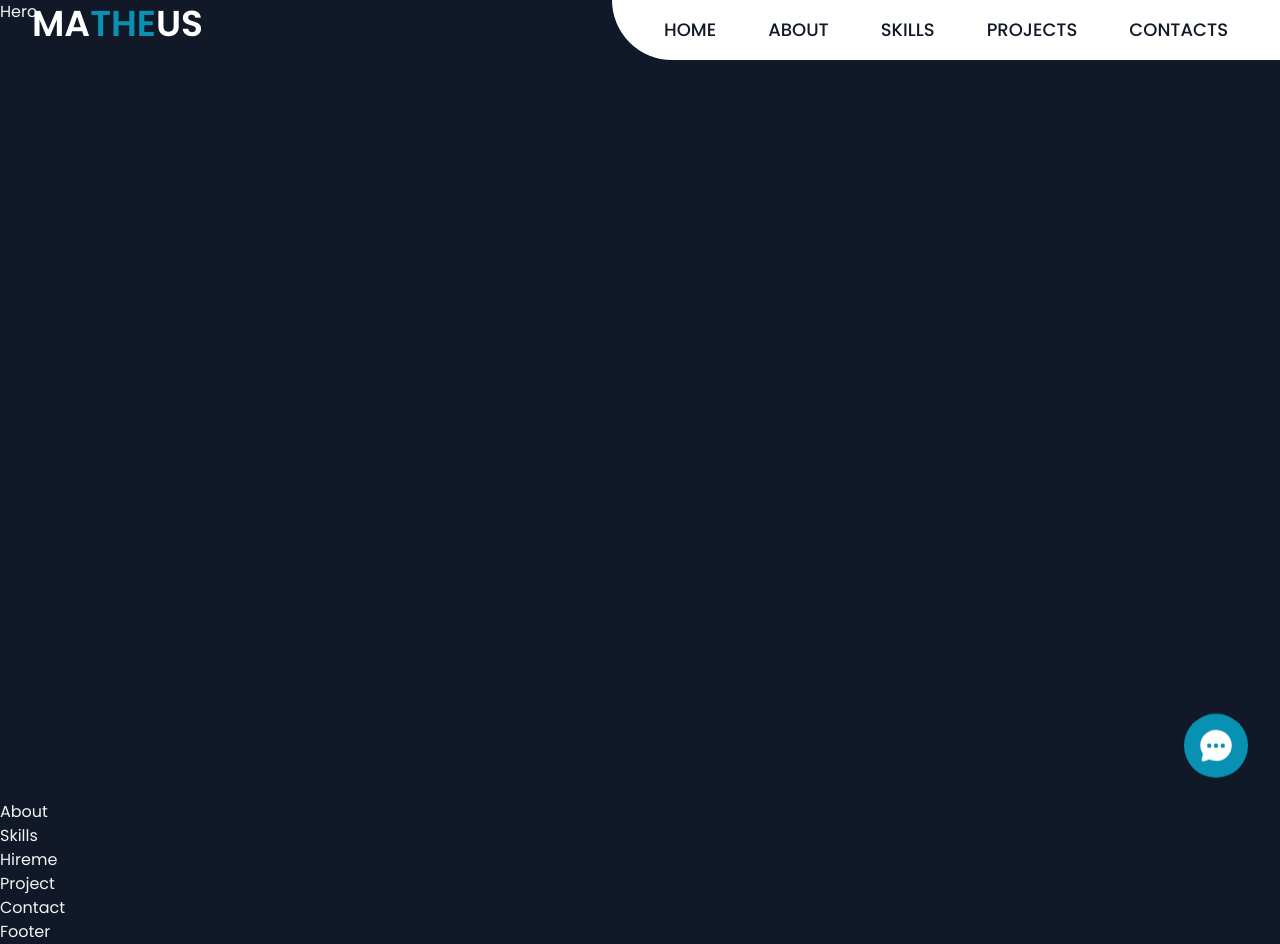
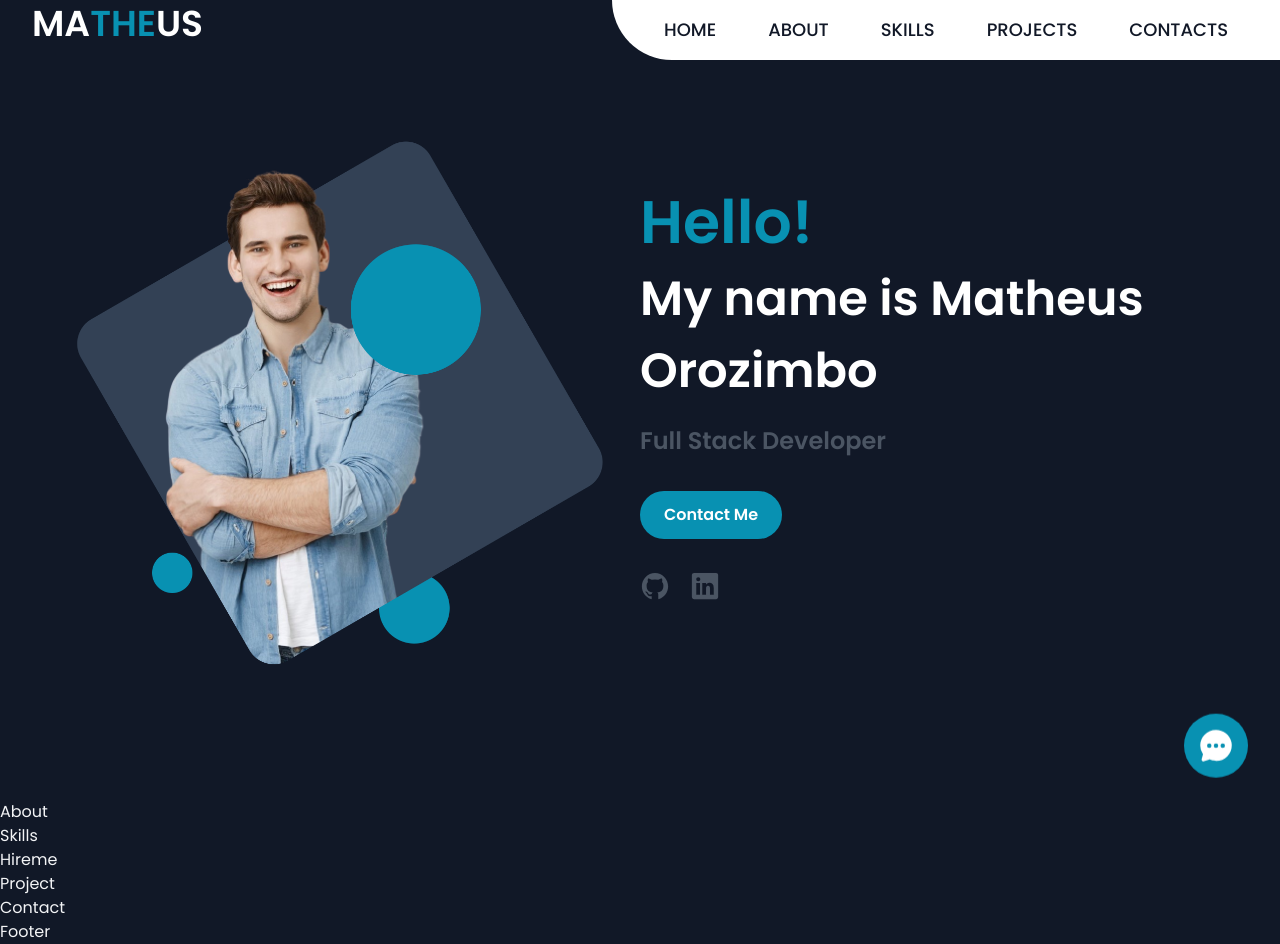
Before and after one commit to Orozimbo1/Portifolio, a React (Vite) app: page / in a window 1280 px wide. Built offline with nearby package versions, Linux system fonts and the light colour scheme.

Commit message:
Estrutura da introdução pronta

```diff
--- a/src/components/Hero.jsx
+++ b/src/components/Hero.jsx
@@ -1,8 +1,41 @@
 import React from 'react'
 
+import hero from '../assets/images/hero.png'
+
 const Hero = () => {
+  const social_media = [
+    {logo: 'logo-github', link: 'https://www.github.com/Orozimbo1'},
+    {logo: 'logo-linkedin', link: 'https://www.linkedin.com/in/matheusorozimbo'}
+  ]
+
   return (
-    <div className='h-screen '>Hero</div>
+    <section id='home' className='min-h-screen flex py-10 lg:flex-row flex-col items-center'>
+      <div className='flex-1 flex items-center justify-center h-full'>
+        <img src={hero} alt="" className='lg:w-11/12 h-full object-cover'/>
+      </div>
+      <div className='flex-1'>
+        <div className='lg:text-left text-center'>
+          <h1 className='lg:text-5xl text-2xl lg:leading-normal leading-10 text-white font-bold'>
+            <span className='text-cyan-600 lg:text-6xl text-5xl'>
+              Hello!
+              <br />
+            </span>
+            My name is <span>Matheus Orozimbo</span>
+          </h1>
+          <h4 className='lg:text-2xl text-lg lg:leading-normal leading-10 mt-4 font-bold text-gray-600'>Full Stack Developer</h4>
+          <button className='btn-primary mt-8'>Contact Me</button>
+          <div className='mt-8 text-3xl flex items-center lg:justify-start justify-center gap-5'>
+            {
+              social_media?.map((media, i) => (
+                <div key={i} className='text-gray-600 hover:text-white cursor-pointer'>
+                  <a href={media.link} target='_blank'><ion-icon name={media.logo}></ion-icon></a>
+                </div>
+              ))
+            }
+          </div>
+        </div>
+      </div>
+    </section>
   )
 }
 
--- a/src/components/Navbar.jsx
+++ b/src/components/Navbar.jsx
@@ -20,7 +20,7 @@ const Navbar = () => {
   })
 
   return (
-    <nav className={`fixed w-full left-0 top-0 z-[999] ${sticky ? 'md:bg-white/80 text-gray-900' : 'text-white '}`}>
+    <nav className={`fixed w-full left-0 top-0 z-[999] ${sticky ? 'bg-white/80 text-gray-900' : 'text-white '}`}>
       <div className='flex justify-between'>
         <div className='mx-7'>
           <h4 className='text-4xl uppercase font-bold lg:m-1 m-5'>
--- a/src/index.css
+++ b/src/index.css
@@ -9,3 +9,7 @@ html {
 body {
   @apply box-border bg-gray-900 text-gray-100;
 }
+
+.btn-primary {
+  @apply bg-cyan-600 font-semibold text-white lg:mx-0 mx-auto rounded-full py-3 px-6 flex items-center gap-2;
+}
```
